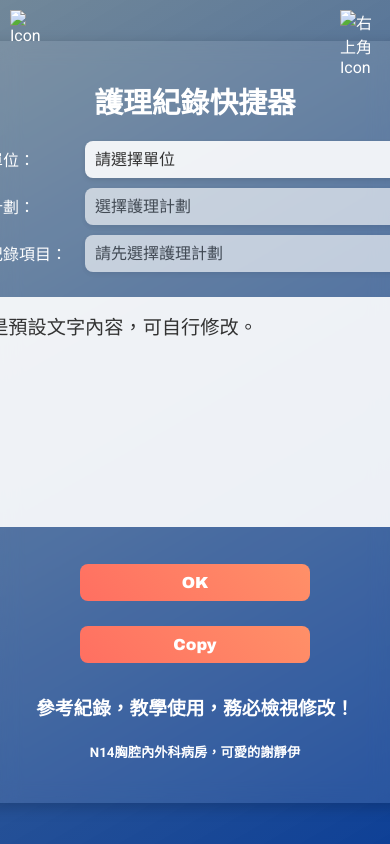
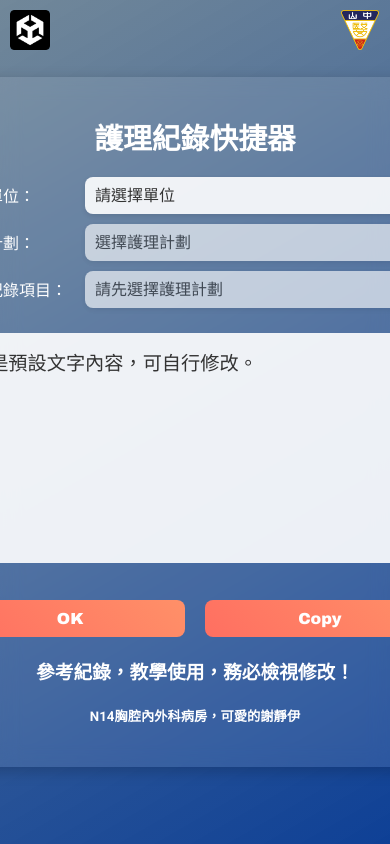
Before and after one commit to CorrineXie323/Nursing, a plain HTML site: page index.html in a window 390 px wide. Shown: the top 844 px of the page. Drawn offline with Linux system fonts and the light colour scheme.

Commit message:
Update index.html

```diff
--- a/index.html
+++ b/index.html
@@ -6,56 +6,9 @@
   <title>謝靜伊：護理紀錄快捷器</title>
   <link href="https://fonts.googleapis.com/css2?family=Roboto:wght@400;500;700&display=swap" rel="stylesheet">
   </div>
-  <meta name="viewport" content="width=device-width, initial-scale=1">
 
 
   <style>
-
-@media (max-width: 768px) { /* 📱 適用於平板與手機 */
-  .container {
-    max-width: 90%;  /* 調整寬度，不讓它太擠 */
-    padding: 10px;
-  }
-
-  select, textarea {
-    width: 100%; /* 讓下拉選單和文字框滿版 */
-    font-size: 1rem; /* 讓字體不要過小 */
-  }
-
-  .button-container {
-    flex-direction: column; /* 📱 手機時按鈕改為垂直排列 */
-    align-items: center;
-  }
-
-  .button-container button {
-    width: 80%; /* 調整按鈕大小 */
-    margin-bottom: 10px;
-    font-size: 1rem;
-  }
-}
-
-@media (max-width: 480px) { /* 📱 適用於手機 */
-  .container {
-    max-width: 95%; /* 讓容器更貼合手機 */
-    padding: 5px;
-  }
-
-  h1 {
-    font-size: 1.4rem; /* 縮小標題 */
-  }
-
-  textarea {
-    height: 150px; /* 降低高度 */
-    font-size: 0.9rem;
-  }
-
-  .button-container button {
-    width: 90%;
-    padding: 10px;
-    font-size: 1rem;
-  }
-}
-
 
 .fixed-icon-right {
   position: fixed;
@@ -312,16 +265,16 @@
 
 
     <div class="fixed-icon-right" onclick="window.location.href='https://www.facebook.com/p/%E4%B8%AD%E5%B1%B1%E9%86%AB%E5%AD%B8%E5%A4%A7%E5%AD%B8%E9%99%84%E8%A8%AD%E9%86%AB%E9%99%A2%E8%AD%B7%E7%90%86%E9%83%A8-100057195410893/?locale=zh_TW/web.csh.org.tw/web/cshnursingweb/';">
-      <img src="xie_result_R/Chung_Shan_Medical_University_seal.svg.png" alt="右上角 Icon">
+      <img src="Chung_Shan_Medical_University_seal.svg.png" alt="右上角 Icon">
     </div>
 
 
     <div class="fixed-icon" onclick="showPopup()">
-      <img src="xie_result_R/unity.png" alt="Icon">
+      <img src="unity.png" alt="Icon">
     </div>
         <div id="popup" class="popup">
           <span class="close-btn" onclick="closePopup()">&times;</span>
-          <img src="xie_result_R/corrinexie_qr.png" alt="Popup Image">
+          <img src="corrinexie_qr.png" alt="Popup Image">
       </div>
   <div class="container">
     <h1>護理紀錄快捷器</h1>
```
